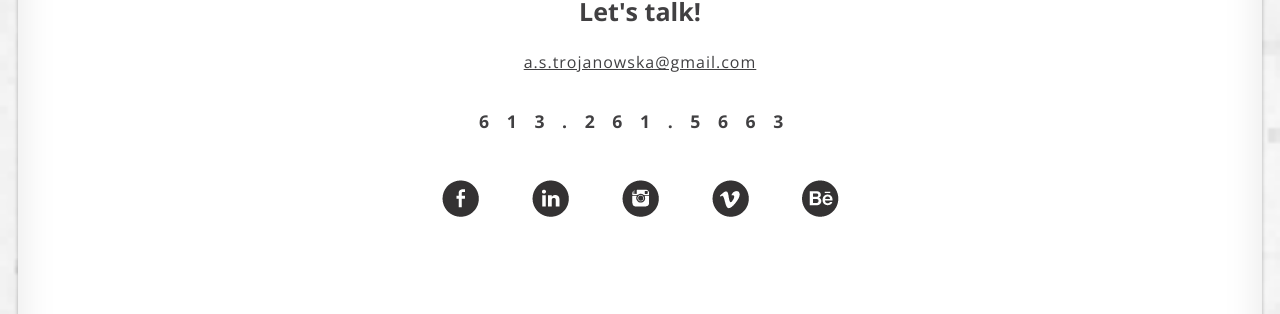
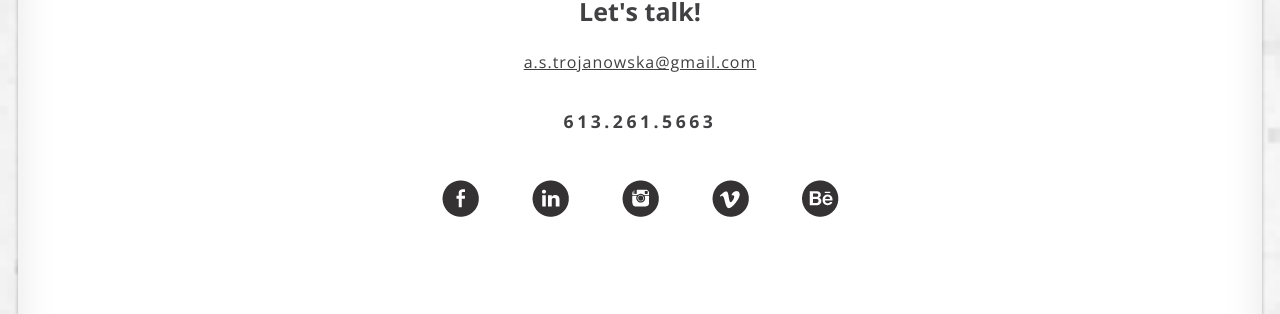
Before and after one commit to anna-trojanowska/annatrojanowska.ca, a Jekyll site: the page built from index.html, in a window 1280 px wide. Shown: the part 1803-2117 px from the top of the page. Built offline with Jekyll 4.4.1, drawn with Linux system fonts in a browser that asks for light colours; Markdown is read by kramdown in place of the engine named in the settings.

Commit message:
letter spacing

```diff
--- a/_includes/css/main.css
+++ b/_includes/css/main.css
@@ -532,7 +532,7 @@ li {
 .phone {
     text-weight: lighter;
     margin-top: -0.5em;
-    letter-spacing: 1em;
+    letter-spacing: 0.2em;
 }
 
 /*********************************** MEDIA QUERIES ***********************************/
```
Also changed, not shown: 1 other file.
